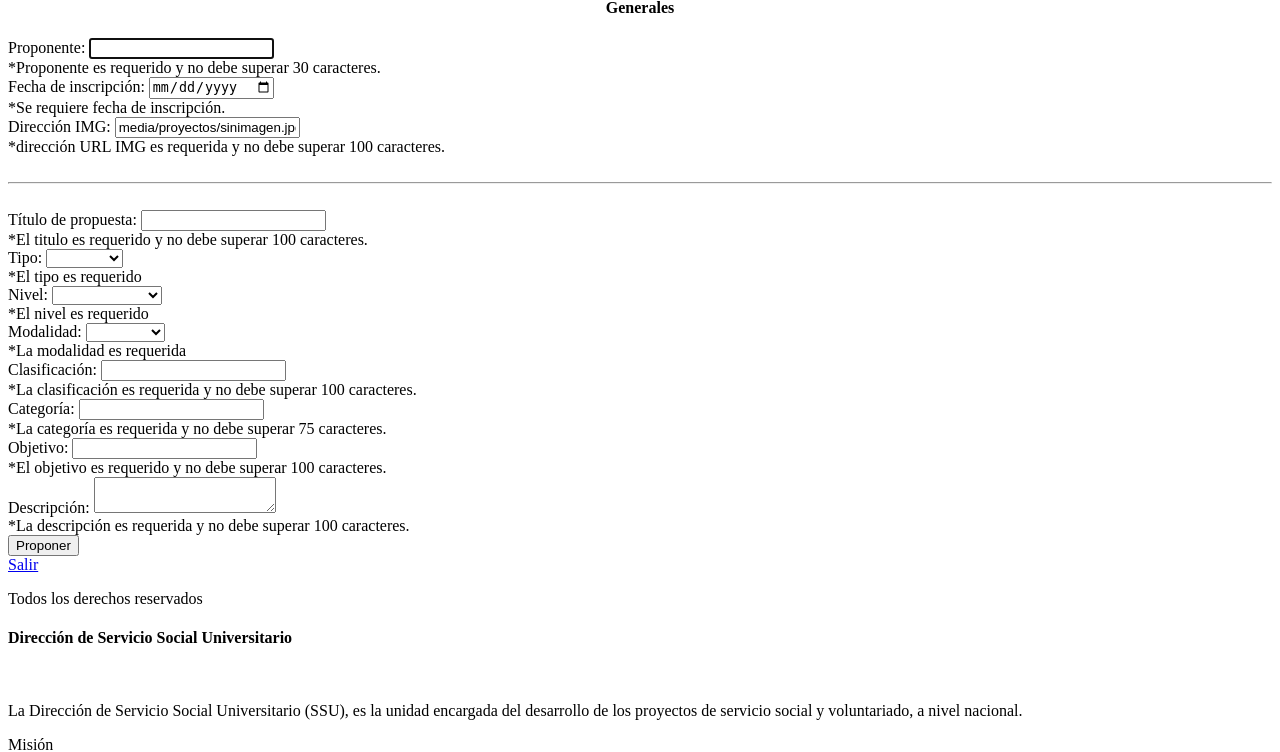
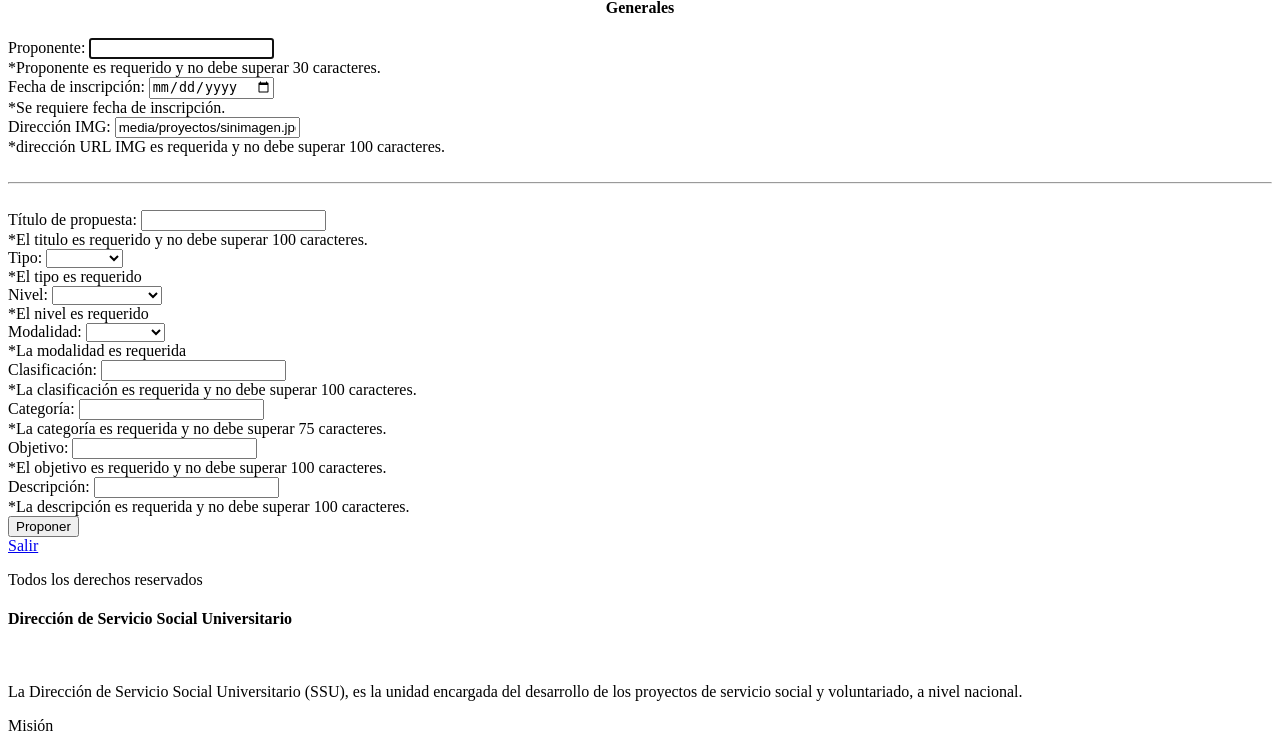
Before and after one commit to erandree/pruebax, a PHP site: template app/Views/Proyecto/Registro.php in a window 1280 px wide. Shown: the part 1071-1823 px from the top of the page. Run offline with PHP 8.4, Linux system fonts and the light colour scheme; the template is opened without the code that fills it, so the values that code supplies are empty.

Commit message:
Update Registro.php

```diff
--- a/app/Views/Proyecto/Registro.php
+++ b/app/Views/Proyecto/Registro.php
@@ -128,7 +128,7 @@
 
                                 <div class="form-group">
 									<label for="descripcion">Descripción:</label>
-										<textarea id="descripcion" type="text" class="form-control" name="descripcion" value="" pattern=".{1,100}$" required autofocus></textarea>
+										<input id="descripcion" type="text" class="form-control" name="descripcion" value="" pattern=".{1,100}$" required autofocus>
 										<div class="invalid-feedback">
 											*La descripción es requerida y no debe superar 100 caracteres.
 										</div>
```
